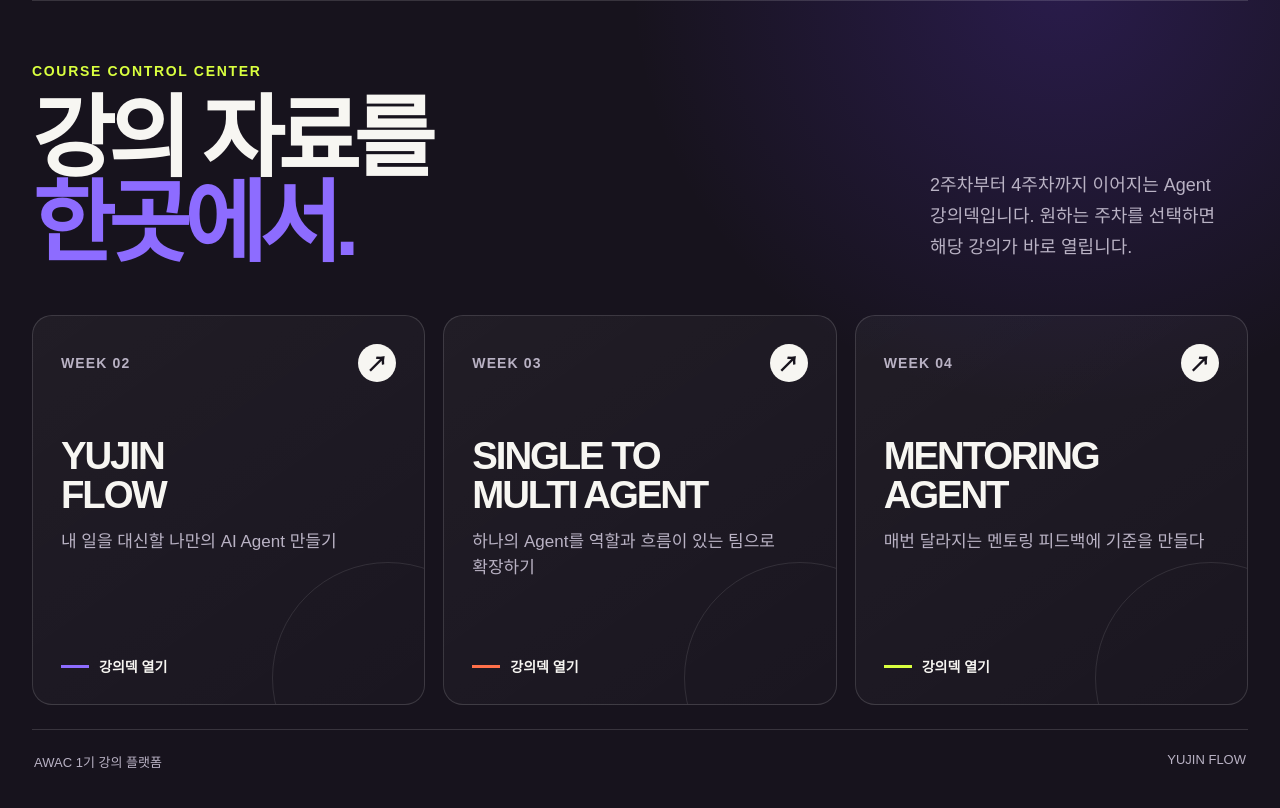
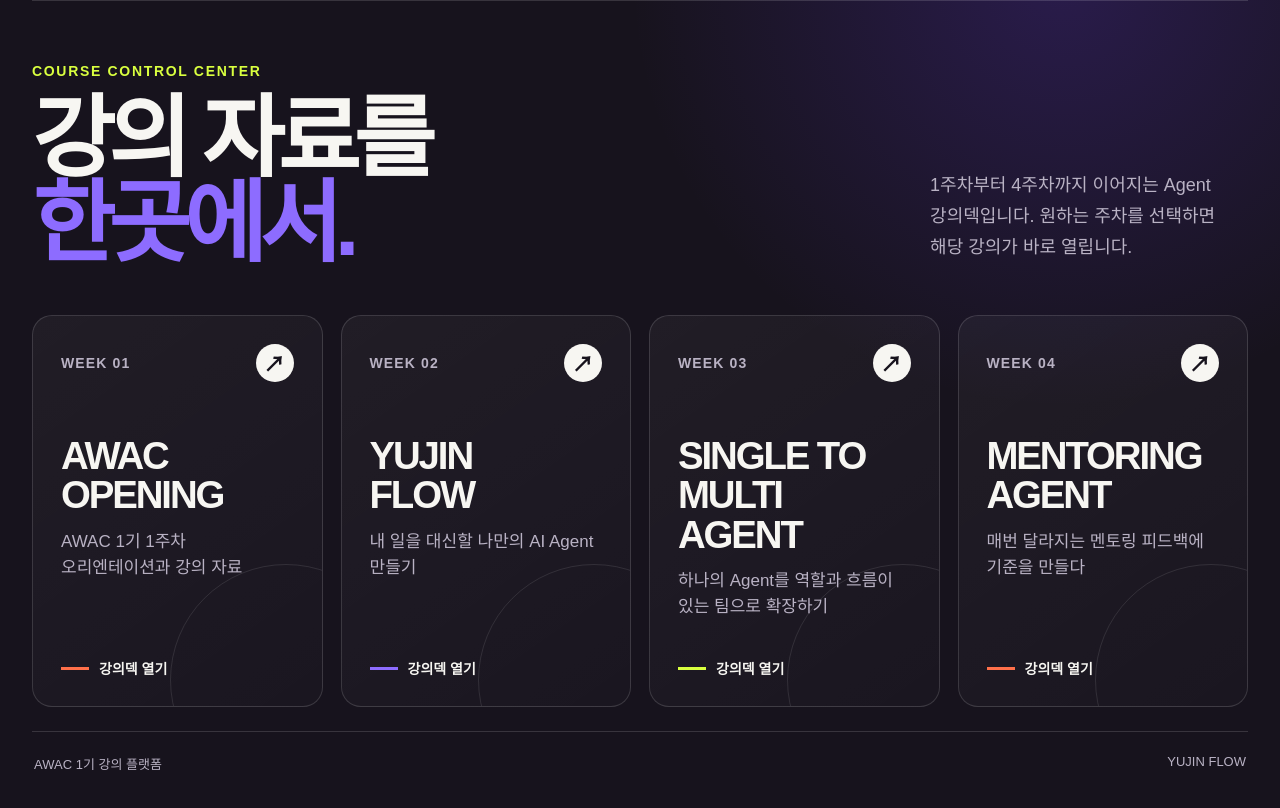
Before and after one commit to leeyoojinwork-pm/awac-cohort1-platform, a plain HTML site: page index.html in a window 1280 px wide. Shown: the part 98-906 px from the top of the page. Drawn offline with Linux system fonts and the light colour scheme.

Commit message:
Add AWAC week one deck

```diff
--- a/index.html
+++ b/index.html
@@ -126,7 +126,7 @@
 
     .week-grid {
       display: grid;
-      grid-template-columns: repeat(3, minmax(0, 1fr));
+      grid-template-columns: repeat(4, minmax(0, 1fr));
       gap: 18px;
     }
 
@@ -238,8 +238,10 @@
       background: var(--purple);
     }
 
-    .week-card:nth-child(2) .card-footer::before { background: var(--orange); }
+    .week-card:nth-child(1) .card-footer::before { background: var(--orange); }
+    .week-card:nth-child(2) .card-footer::before { background: var(--purple); }
     .week-card:nth-child(3) .card-footer::before { background: var(--lime); }
+    .week-card:nth-child(4) .card-footer::before { background: var(--orange); }
 
     footer {
       display: flex;
@@ -252,13 +254,13 @@
       border-top: 1px solid var(--line);
     }
 
-    @media (max-width: 960px) {
+    @media (max-width: 1180px) {
       .intro {
         grid-template-columns: 1fr;
         gap: 24px;
       }
 
-      .week-grid { grid-template-columns: 1fr; }
+      .week-grid { grid-template-columns: repeat(2, minmax(0, 1fr)); }
       .week-card { min-height: 310px; }
       .card-title { margin-top: 38px; }
     }
@@ -274,6 +276,7 @@
       .intro { padding: 46px 0 34px; }
       h1 { font-size: clamp(48px, 16vw, 72px); }
       .intro-copy { font-size: 16px; }
+      .week-grid { grid-template-columns: 1fr; }
       .week-card { padding: 24px; }
       footer { flex-direction: column; }
     }
@@ -294,10 +297,19 @@
         <p class="eyebrow">COURSE CONTROL CENTER</p>
         <h1 id="page-title">강의 자료를<br><span>한곳에서.</span></h1>
       </div>
-      <p class="intro-copy">2주차부터 4주차까지 이어지는 Agent 강의덱입니다. 원하는 주차를 선택하면 해당 강의가 바로 열립니다.</p>
+      <p class="intro-copy">1주차부터 4주차까지 이어지는 Agent 강의덱입니다. 원하는 주차를 선택하면 해당 강의가 바로 열립니다.</p>
     </section>
 
     <section class="week-grid" aria-label="주차별 강의덱">
+      <a class="week-card" href="https://leeyoojinwork-pm.github.io/awac-week1-agent/" target="_blank" rel="noopener">
+        <div class="card-inner">
+          <div class="week-number"><span>WEEK 01</span><span class="arrow" aria-hidden="true">↗</span></div>
+          <h2 class="card-title">AWAC<br>OPENING</h2>
+          <p class="card-subtitle">AWAC 1기 1주차 오리엔테이션과 강의 자료</p>
+          <div class="card-footer">강의덱 열기</div>
+        </div>
+      </a>
+
       <a class="week-card" href="https://leeyoojinwork-pm.github.io/yujin-flow/#/opening" target="_blank" rel="noopener">
         <div class="card-inner">
           <div class="week-number"><span>WEEK 02</span><span class="arrow" aria-hidden="true">↗</span></div>
```
